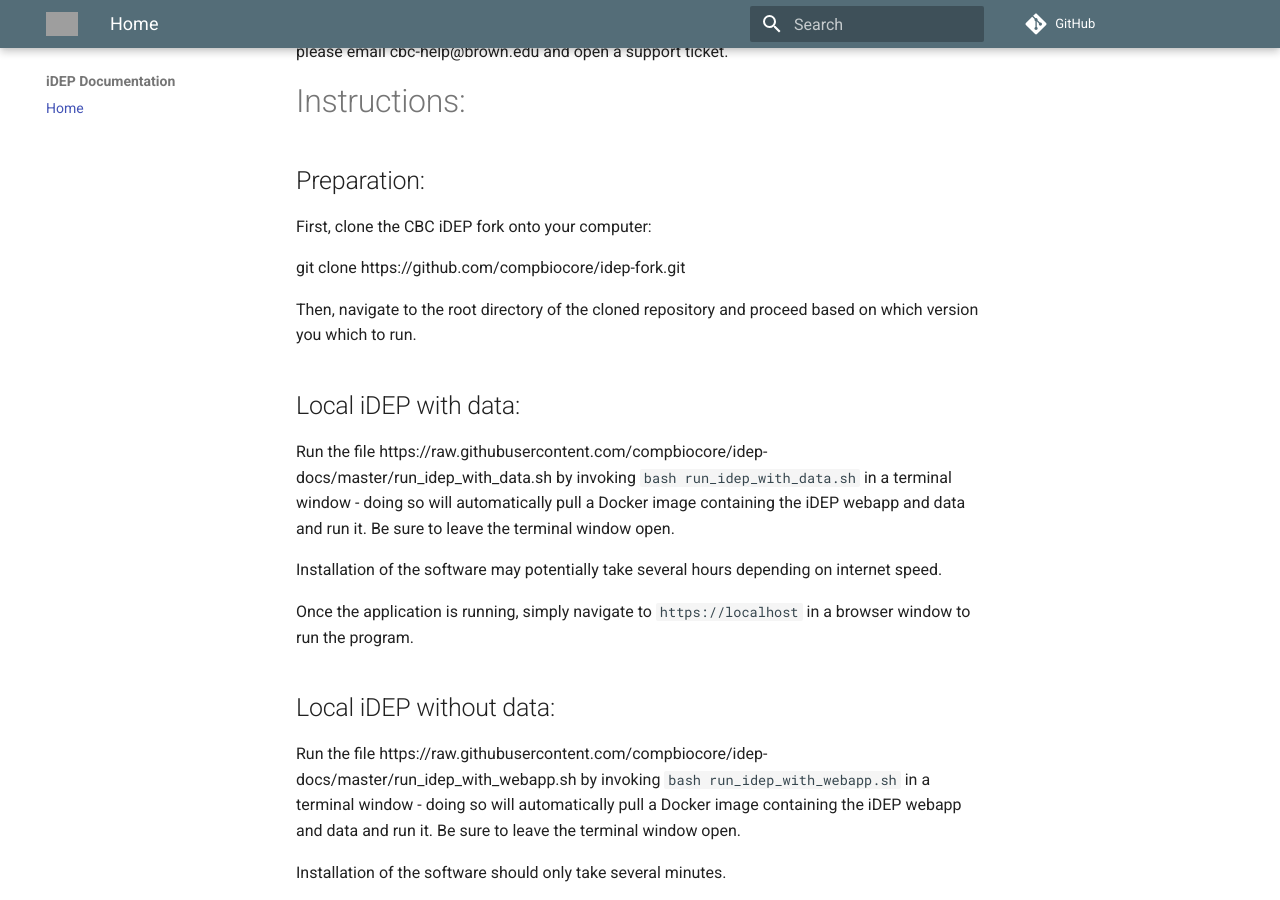
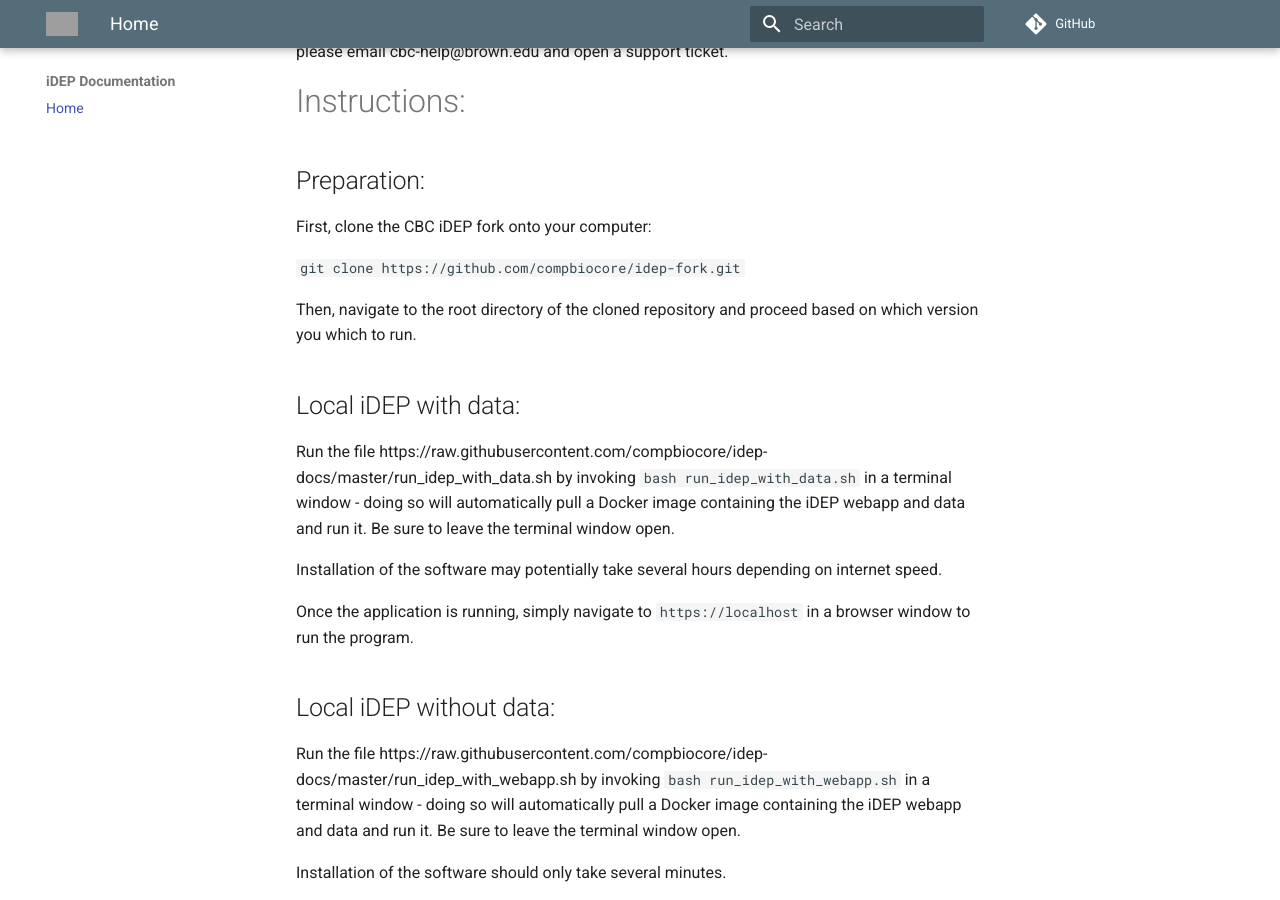
Before and after one commit to compbiocore/idep-docs, an MkDocs documentation site: the page built from docs/index.md, in a window 1280 px wide and 900 px high, scrolled down 902 px. Built offline with MkDocs 1.6.1 and Material for MkDocs 9.7.7, drawn with Linux system fonts in a browser that asks for light colours; comment, search, counter and statistics services are not loaded; grey boxes are pictures that could not be loaded.

```diff
--- a/docs/index.md
+++ b/docs/index.md
@@ -27,7 +27,7 @@ Preparation:
 
 First, clone the CBC iDEP fork onto your computer:
 
-git clone https://github.com/compbiocore/idep-fork.git
+`git clone https://github.com/compbiocore/idep-fork.git`
 
 Then, navigate to the root directory of the cloned repository and proceed based on which version you which to run.
 
```
